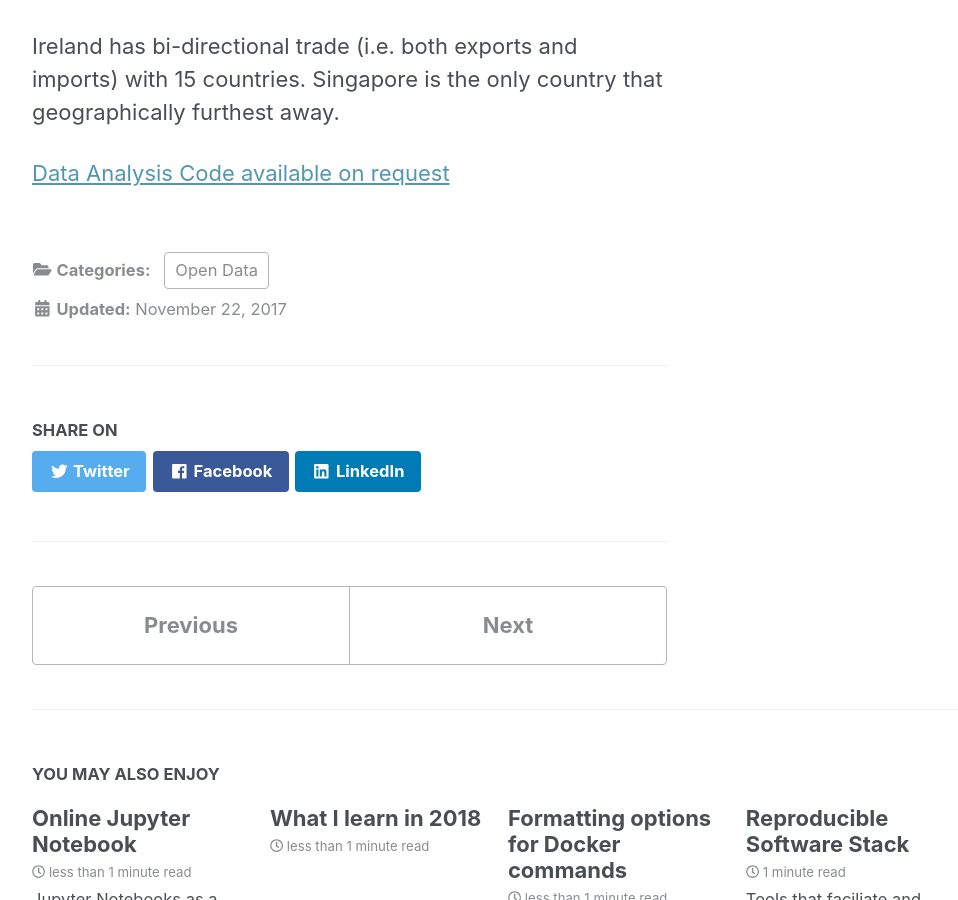
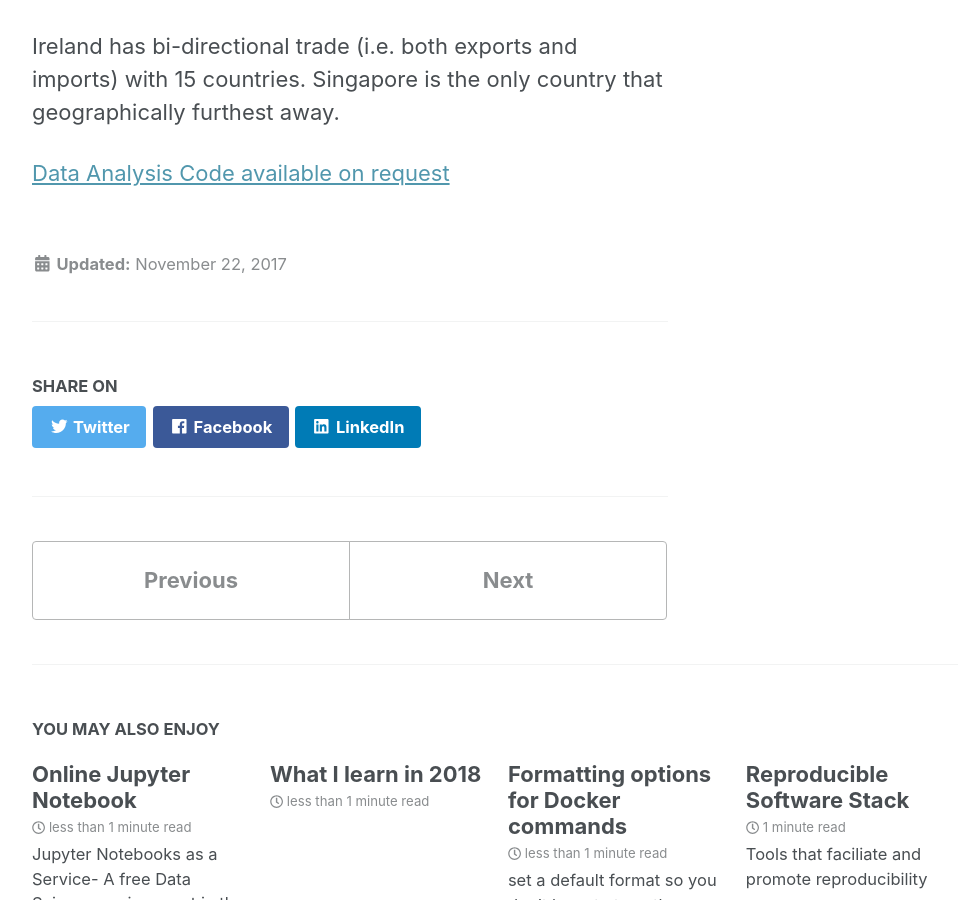
Before and after one commit to mryap/mryap.github.io, a Jekyll site: the page built from _posts/2017-11-22-ireland-milk-trade-in-2015.md, in a window 1280 px wide and 900 px high, scrolled down 2421 px. Shown: the whole window, without its empty margins (290-1248 px from the left). Built offline with Jekyll 4.4.1, drawn with Linux system fonts in a browser that asks for light colours; cached includes are drawn as plain includes; nearby versions of some CDN libraries.

Commit message:
remove category in YAML front matter

```diff
--- a/_posts/2017-11-22-ireland-milk-trade-in-2015.md
+++ b/_posts/2017-11-22-ireland-milk-trade-in-2015.md
@@ -2,8 +2,6 @@
 title: Ireland Milk Trade in 2015
 date: 2017-11-22 12:22:15 +00:00
 author: mryap
-categories:
-- "Open Data"
 ---
 
 The United Nations Comtrade database used to analyse Ireland's imports and exports of milk and cream in 2015:
```
